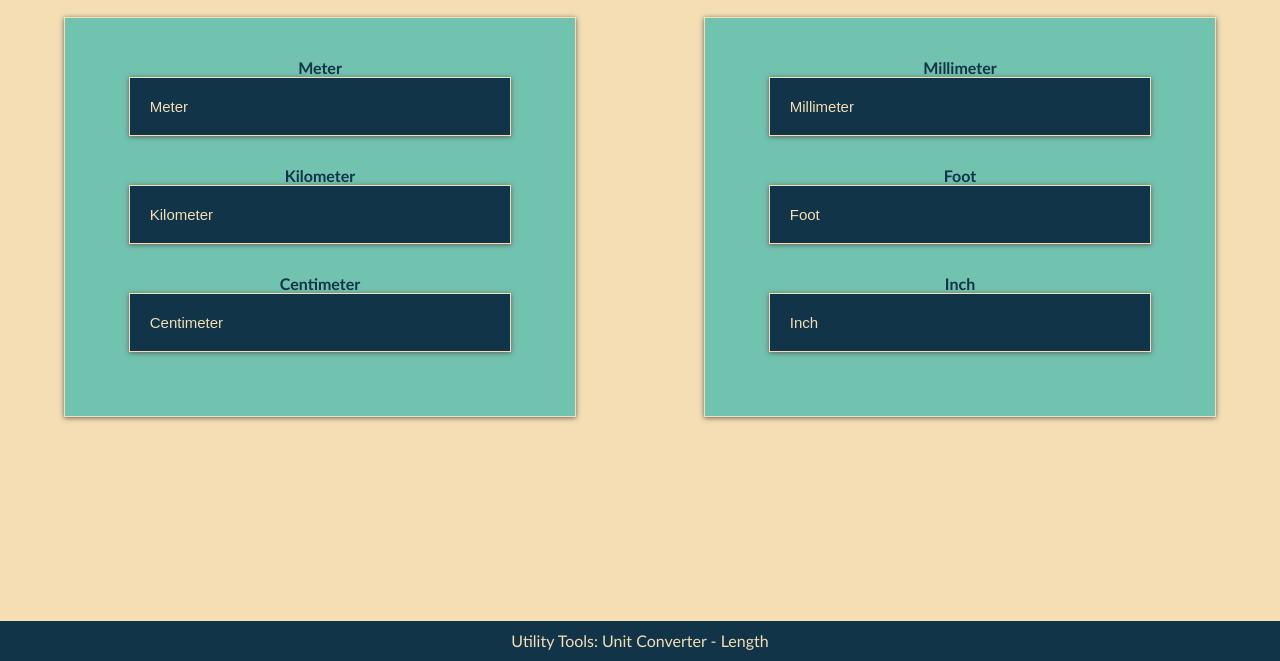
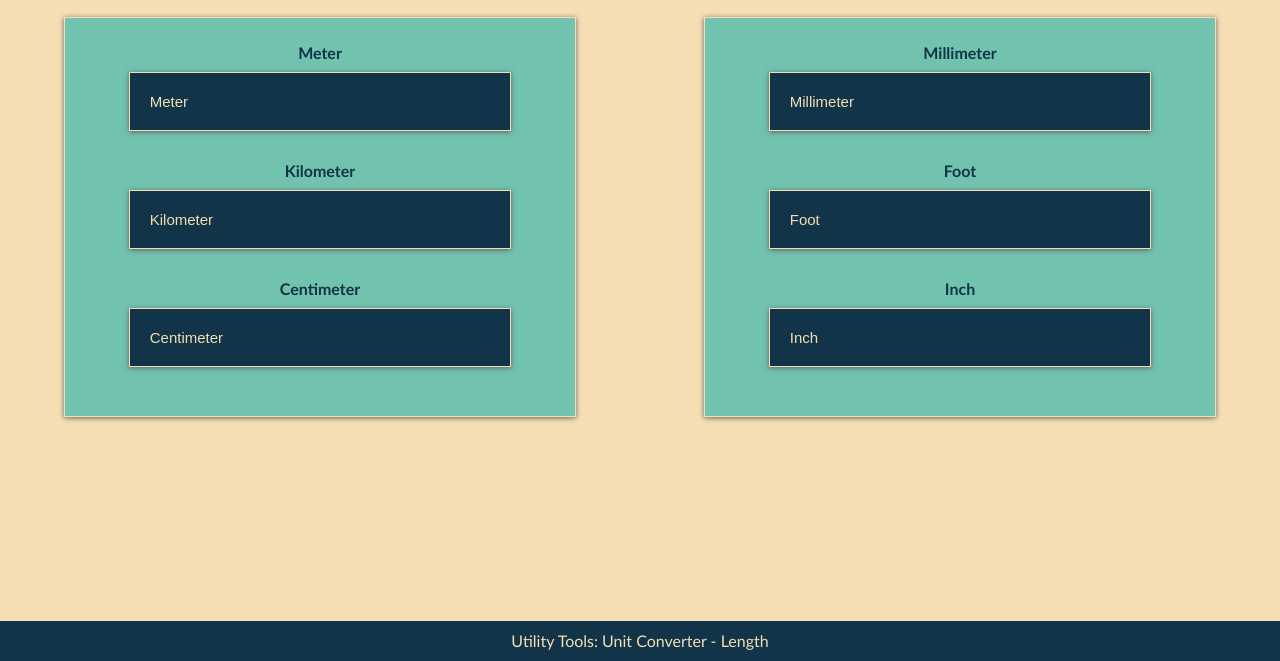
Before and after one commit to ashhadimam07/uit-conv-web, a website: page index.html in a window 1280 px wide. Shown: the part 139-800 px from the top of the page. Drawn offline with Linux system fonts and the light colour scheme.

Commit message:
Change style

```diff
--- a/style.css
+++ b/style.css
@@ -89,7 +89,7 @@ input[type="checkbox"] {
   border: 1px solid wheat;
   background-color: #71c2af;
   box-shadow: 0 1px 5px rgb(97, 97, 97);
-  padding-top: 40px;
+  padding-top: 25px;
   margin: 0 auto;
 }
 
@@ -145,6 +145,7 @@ p {
   color: #113448;
   font-size: 16px;
   font-weight: bold;
+  margin-bottom: 10px;
 }
 
 .para-content {
```
